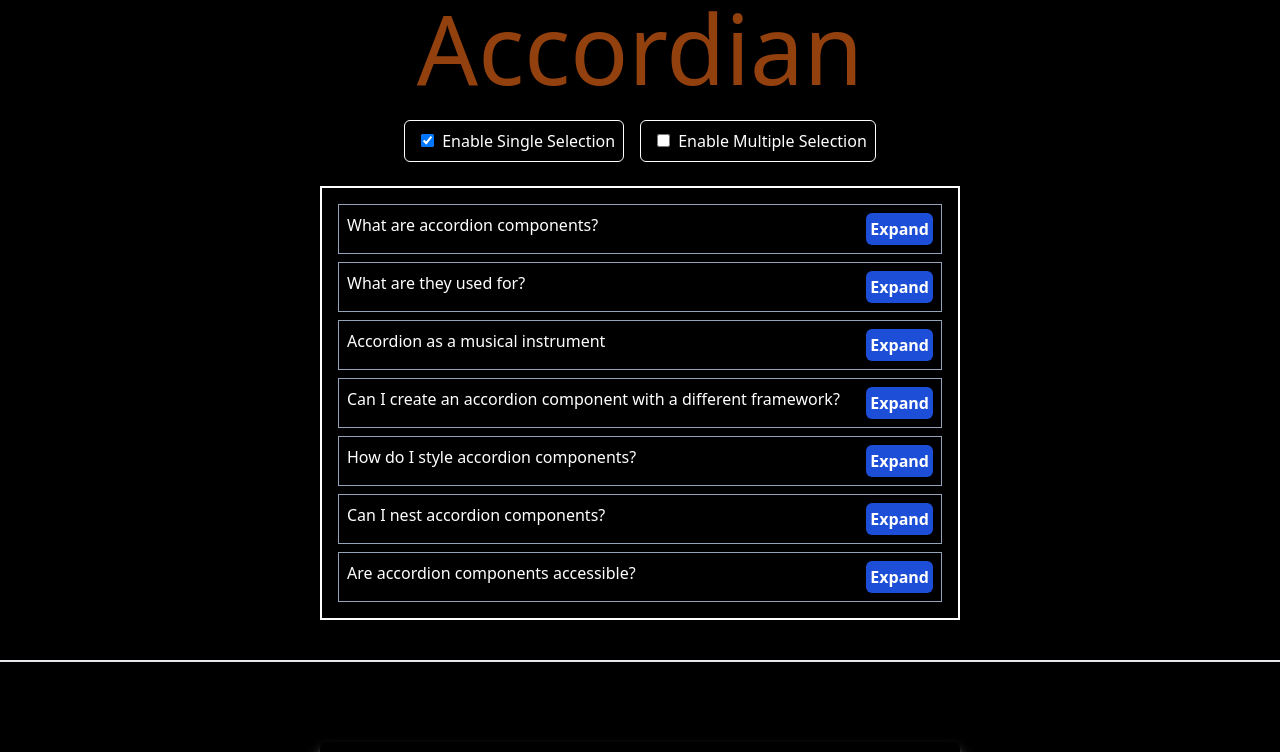
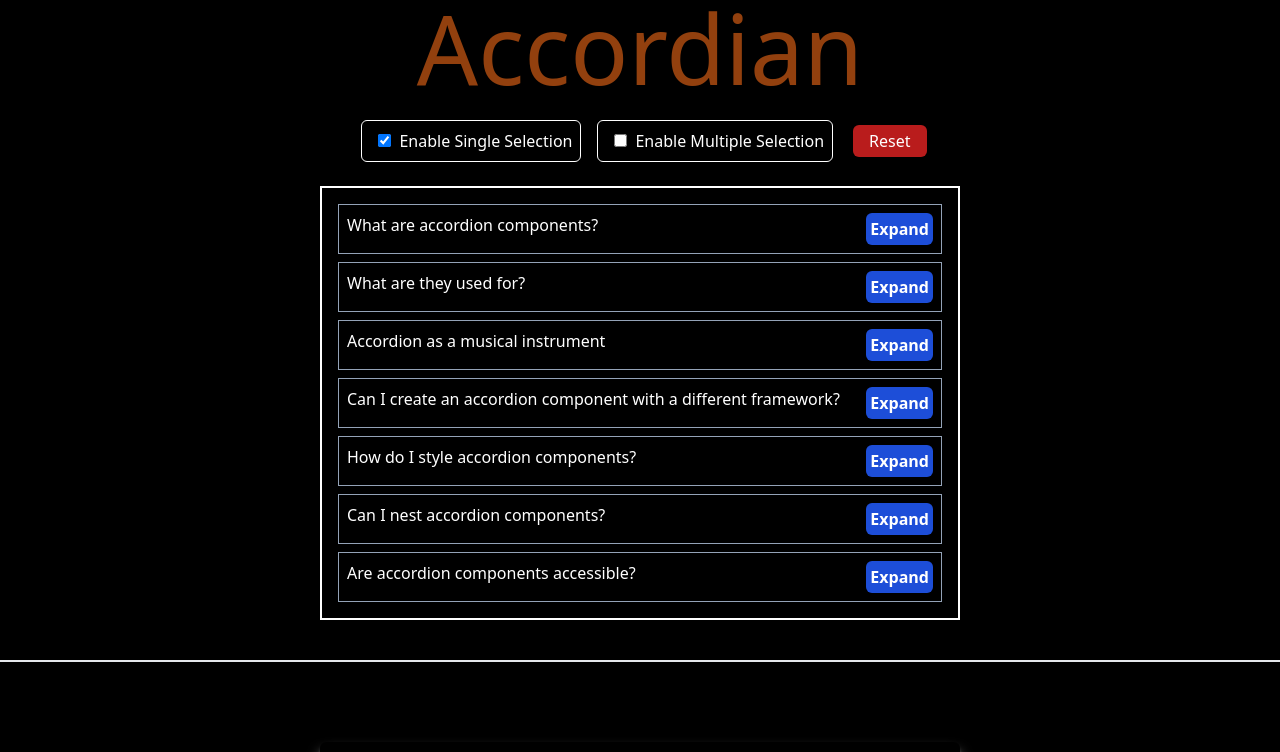
Before and after one commit to Tyagi221B/React_practise_projects, a React (Vite) app: page / in a window 1280 px wide. Shown: the top 752 px of the page. Built offline with nearby package versions, Linux system fonts and the light colour scheme.

Commit message:
add reset button in accordian

```diff
--- a/src/components/accordian/index.jsx
+++ b/src/components/accordian/index.jsx
@@ -22,19 +22,11 @@ export default function Accordian() {
 
 		setMultiple(copyMultiple);
 	}
-    // function handleMultiSelection(getCurrentId) {
-    //     setMultiple(prev => {
-    //         if (prev.includes(getCurrentId)) {
-    //             // If the item is already selected, remove it
-    //             return prev.filter(id => id !== getCurrentId);
-    //         } else {
-    //             // If the item is not selected, add it
-    //             return [...prev, getCurrentId];
-    //         }
-    //     });
-    // }
 
-    // console.log(selected, multiple);
+	function handleReset() {
+		setSelected(null);
+		setMultiple([]);
+	}
 
 	return (
 		<div className="wrapper h-full pb-10 bg-black text-white flex flex-col justify-center items-center">
@@ -43,13 +35,15 @@ export default function Accordian() {
 			</div>
 			<div>
 				{
-                    <div className="flex mb-6 mt-6 ">
+					<div className="flex mb-6 mt-6 items-center">
 						<div className="mx-2 p-2 border border-white rounded-md hover:bg-orange-700">
 							<input
 								className="mx-2 "
 								type="checkbox"
 								checked={!enableMultipleSelection}
-                                onChange={()=>setEnableMultipleSelection(false)}
+								onChange={() =>
+									setEnableMultipleSelection(false)
+								}
 							/>
 							<button
 								onClick={() =>
@@ -64,8 +58,9 @@ export default function Accordian() {
 								className="mx-2 "
 								type="checkbox"
 								checked={enableMultipleSelection}
-                                onChange={()=>setEnableMultipleSelection(true)}
-
+								onChange={() =>
+									setEnableMultipleSelection(true)
+								}
 							/>
 							<button
 								onClick={() => setEnableMultipleSelection(true)}
@@ -73,20 +68,16 @@ export default function Accordian() {
 								Enable Multiple Selection
 							</button>
 						</div>
+						<div className="">
+							<button
+								onClick={handleReset}
+								className="bg-red-700 cursor-pointer rounded-md hover:bg-red-500 ml-3 px-4 py-1"
+							>
+								Reset
+							</button>
+						</div>
 					</div>
 				}
-                {/* <button
-                    onClick={() =>
-                        setEnableMultipleSelection(!enableMultipleSelection)
-                    }
-                    className="Seleciton bg-amber-700 rounded-md px-2 py-1 mb-4 cursor-pointer hover:bg-amber-600 mt-4 font-bold text-xl"
-                >
-                    {enableMultipleSelection === true ? (
-                        <h1>Enable Single Selection</h1>
-                    ) : (
-                        <h1>Enable Multiple Selection</h1>
-                    )}
-                </button> */}
 			</div>
 			<div className="accordian border-2 border-white py-2 px-2 w-1/2">
 				{data && data.length > 0 ? (
@@ -99,9 +90,13 @@ export default function Accordian() {
 								onClick={
 									enableMultipleSelection
 										? () =>
-                                            handleMultiSelection(dataItem.id)
+												handleMultiSelection(
+													dataItem.id
+												)
 										: () =>
-                                            handleSingleSelection(dataItem.id)
+												handleSingleSelection(
+													dataItem.id
+												)
 								}
 								className="title flex justify-between"
 							>
@@ -126,17 +121,12 @@ export default function Accordian() {
 											{dataItem.answer}
 										</div>
 								)}
-                            {/* {selected === dataItem.id || multiple.indexOf(dataItem.id) != -1 ? (
-                <div className="bg-green-700 rounded-md px-1">
-                {dataItem.answer} </div>
-                           ) : null} */}
 						</div>
 					))
 				) : (
 					<div>No data found</div>
 				)}
 			</div>
-            {/* <button className='bg-blue-700 cursor-pointer rounded-md hover:bg-blue-600 mt-4 px-4 py-1'>Reset</button> */}
 		</div>
 	);
 }
--- a/src/components/randomColorGenerator/index.jsx
+++ b/src/components/randomColorGenerator/index.jsx
@@ -1,4 +1,4 @@
-import React, { useEffect, useState } from "react";
+import { useState } from "react";
 
 function RandomColorGenerator() {
     const [typeOfColor, setTypeOfColor] = useState("hex");
```
Lines whose indentation alone changed are shown as unchanged.
